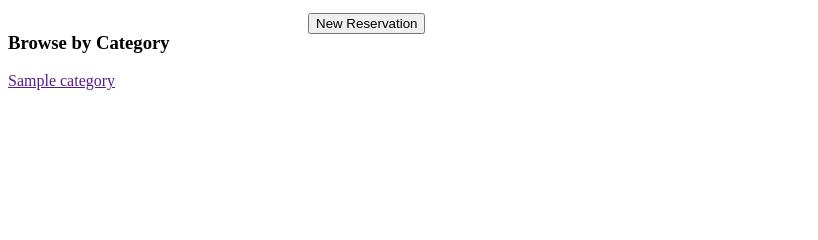
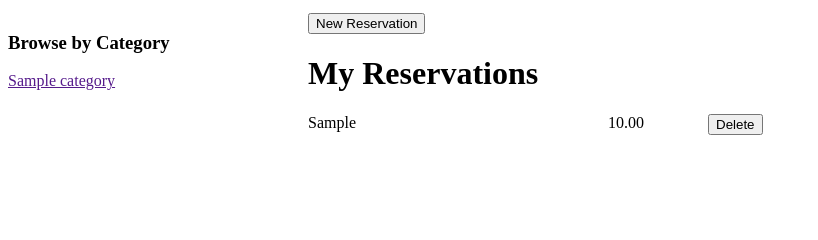
Before and after one commit to kxing/Geddit, a Django app: template templates/reserve.html in a window 1280 px wide. Shown: the part 105-345 px from the top of the page, without its empty margins (0-818 px from the left). Run offline with Django 3.2, Linux system fonts and the light colour scheme; the template is opened without the code that fills it: values that come from a table or form of the project are taken from there, others are empty; tables that the repository leaves empty hold one stand-in row (values such as "Sample post"); some libraries are stand-ins or nearby versions.

Commit message:
Made reservations show up on the reservations page.

```diff
--- a/data/static/css/reserve.css
+++ b/data/static/css/reserve.css
@@ -7,3 +7,21 @@
     opacity: 1.0;
     z-index: 1001;
 }
+
+.reservation {
+    clear: both;
+}
+
+.reservation-search-query {
+    width: 300px;
+    float: left;
+}
+
+.reservation-max-price {
+    width: 100px;
+    float: left;
+}
+
+.reservation-delete {
+    float: left;
+}
--- a/data/views.py
+++ b/data/views.py
@@ -56,6 +56,7 @@ def reserve_page(request):
 
     form = ReservationForm()
     render_params['form'] = form
+    render_params['reservations'] = get_current_user().get_reservations()
     return render(request, 'reserve.html', render_params, \
             context_instance=RequestContext(request))
 
--- a/templates/reserve.html
+++ b/templates/reserve.html
@@ -4,6 +4,7 @@
 <link rel="stylesheet" type="text/css" href="{{ STATIC_URL }}css/reserve.css" />
 <link rel="stylesheet" type="text/css" href="{{ STATIC_URL }}css/greyout.css" />
 
+<!-- Stuff for new reservations -->
 <input type="submit" value="New Reservation" onclick="showNewReservationDialog();">
 
 <div class="greyout greyout-visible"></div>
@@ -17,6 +18,25 @@
   <input type="submit" value="Cancel" onclick="hideNewReservationDialog();">
 </div>
 
+<!-- Existing reservations -->
+<h1>My Reservations</h1>
+{% for reservation in reservations %}
+  <div class="reservation">
+    <div class="reservation-search-query">
+      {{ reservation.search_query }}
+    </div>
+    <div class="reservation-max-price">
+      {{ reservation.max_price }}
+    </div>
+    <div class="reservation-delete">
+      <form name="delete" action="" method="get">
+        <input type="hidden" name="reservation_id" value={{ reservation.id }}>
+        <input type="submit" value="Delete">
+      </form>
+    </div>
+  </div>
+{% endfor %}
+
 {% endblock %}
 
 {% block js_extra_imports %}
```
